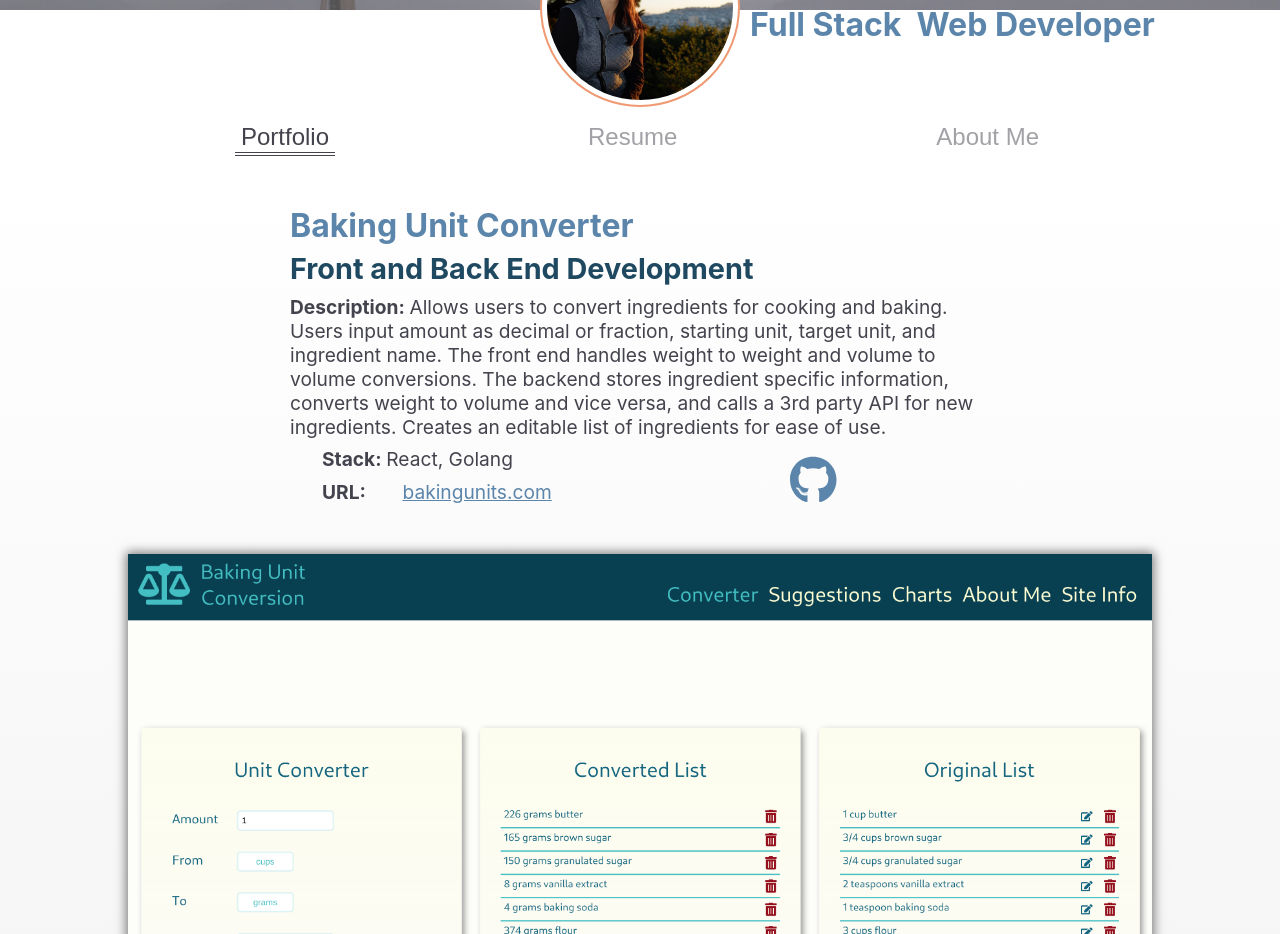
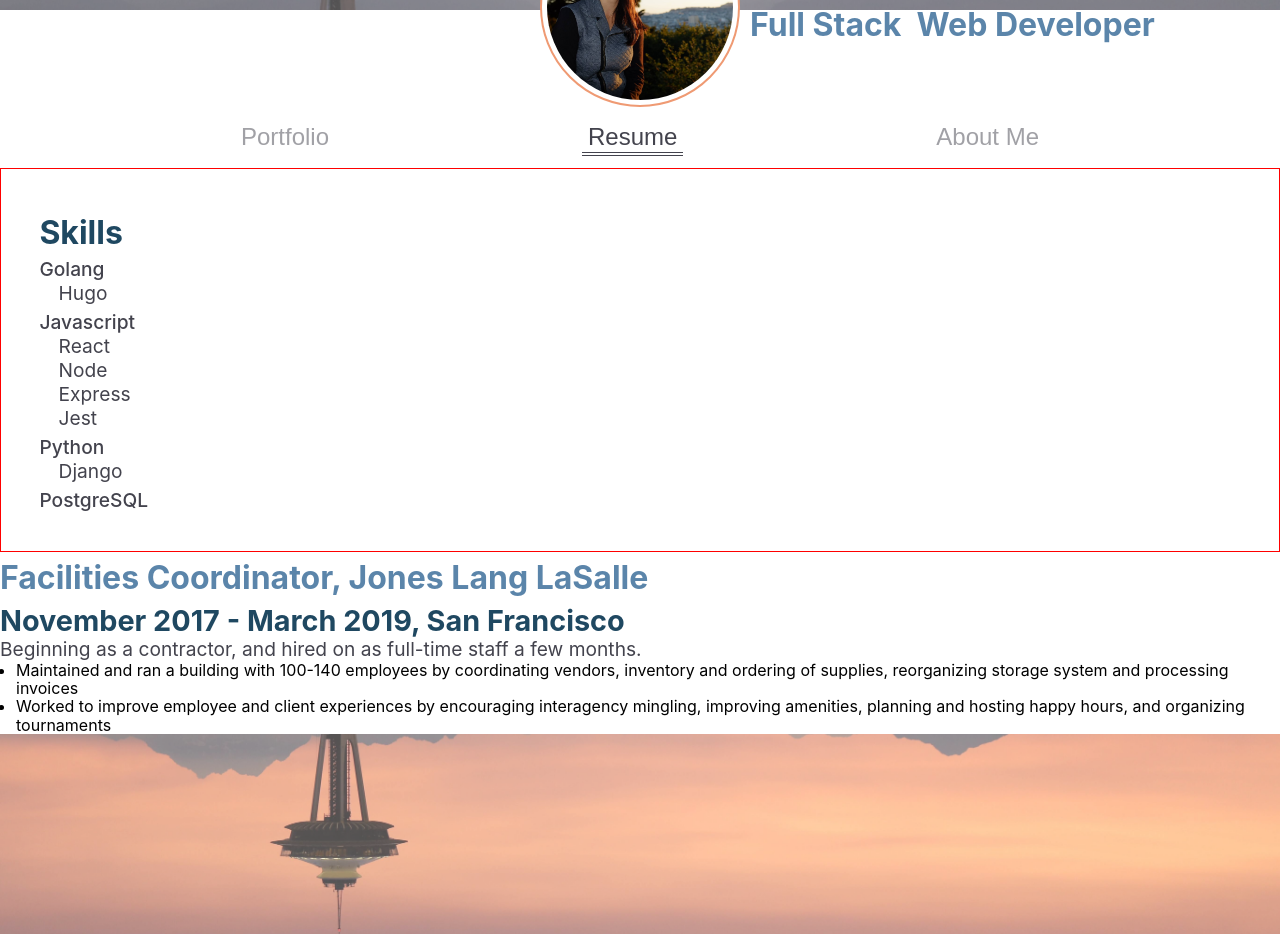
Before and after one commit to shannonyoshi/portfolio, a React (Create React App) app: page / in a window 1280 px wide. Shown: the part 300-1234 px from the top of the page. Built offline with nearby package versions, Linux system fonts and the light colour scheme.

Commit message:
added some styling, destructured some props, worked on skills/exp components

```diff
--- a/src/App.tsx
+++ b/src/App.tsx
@@ -10,8 +10,8 @@
 
 import { PageOpts } from "./types";
 
-const App: FC = () => {
-  const [page, setPage] = useState<PageOpts>("portfolio")
+const App: FC = () :JSX.Element=> {
+  const [page, setPage] = useState<PageOpts>("resume")
   return (
     <div className="App">
       <Header imageBG="seattle(eric-zhang)crop.jpg" altBG="Seattle Skyline" imageMe="../assets/ProfessionalPortrait.JPG" blurb="Hello!" />
--- a/src/components/nav.tsx
+++ b/src/components/nav.tsx
@@ -9,7 +9,7 @@
   page: PageOpts,
 }
 
-const Navigation = ({ setPage, page }: NavProps): JSX.Element => {
+const Navigation:FC<NavProps> = ({ setPage, page }): JSX.Element => {
   return (
     <nav>
       <button className={`nav-btn raise ${page==="portfolio"? "selected": ""}`} onClick={() => setPage("portfolio")}>Portfolio</button>
--- a/src/components/proj.tsx
+++ b/src/components/proj.tsx
@@ -11,7 +11,7 @@
   return (
     <section>
       {/* <h2>Projects</h2> */}
-      {projList.map((proj, index) => <div key={`proj:${proj.id}`}>
+      {projList.map(proj => <div key={`proj:${proj.id}`}>
 
         <Project project={proj} />
       </div>
--- a/src/components/resume.tsx
+++ b/src/components/resume.tsx
@@ -3,10 +3,11 @@
 import { ExpInter, Skill } from "../types"
 import { skillsList, expList } from "../info"
 
+import "../scss/resume.scss"
 
 const Resume: FC = () => {
   return (
-    <div>
+    <div className="resume-wrapper">
       <Skills />
       {expList.map(exp =>
         <Experience exp={exp} key={`exp-${exp.id}`} />
@@ -22,26 +23,24 @@
 const Experience: FC<ExpProps> = ({ exp: { id, role, company, location, time, text, bullets } }): JSX.Element => {
   console.log('exp')
   return (
-    <div>
-      <p>{role}, {company}, {location}</p>
-      <p>{time}</p>
+    <div className="exp-wrapper">
+      <h3>{role}, {company}</h3>
+      <h4>{time}, {location}</h4>
       <p>{text}</p>
-      <ul>{bullets.map((point, index) => <li key={`${id}, ${index}`}>{point}</li>)}</ul>
+      <ul className="exp-list">{bullets.map((point, index) => <li className="exp-item" key={`${id}, ${index}`}>{point}</li>)}</ul>
     </div>
   )
 }
 
 const Skills: FC = (): JSX.Element => {
-  console.log('skillsList', skillsList)
   return <div className="skills-wrapper">
-    <h4>Skills</h4>
-    <ul>
+    <h3 className="skills-heading">Skills</h3>
+    <ul className="main-list">
       {skillsList.map((skill: Skill, index: number) =>
-        <li key={`skill-${index}`}>{skill.main}
-          <ul>
-
-            {skill.sub.map((sub, i) =>
-              <li key={`skill-${skill} ${i}`}>{sub}</li>)}
+        <li className="main-item" key={`skill-${index}`}>{skill.main}
+          <ul className="sub-list">
+            {skill.sub.length > 0 ? skill.sub.map((sub, i) =>
+              <li  className="sub-item" key={`skill-${skill} ${i}`}>{sub}</li>) : ""}
           </ul>
         </li>
       )}
--- a/src/info.tsx
+++ b/src/info.tsx
@@ -60,6 +60,6 @@
 }, {
   main: "Python", sub: ["Django"]
 }, {
-  main: "PostgreSQL", sub: [""]
+  main: "PostgreSQL", sub: []
 }
 ]
--- a/src/scss/index.scss
+++ b/src/scss/index.scss
@@ -134,7 +134,7 @@
 h1,
 h2,
 h3 {
-  margin-top:.25em;
+  margin-top: 0.25em;
   color: color(sub-heading);
   font-weight: bold;
 }
@@ -194,9 +194,9 @@
   @include tablet {
     font-size: 1.2em;
   }
-  // @include phone {
-  //   font-size: 1.2em;
-  // }
+  @include phone {
+    font-size: 1.1em;
+  }
 }
 h5 {
   font-size: 1.6em;
@@ -206,12 +206,9 @@
   @include small-screen {
     font-size: 1.2em;
   }
-  // @include tablet {
-  //   font-size: 1.2em;
-  // }
-  // @include phone{
-  //   font-size:1.2em
-  // }
+  @include tablet {
+    font-size: 1.1em;
+  }
 }
 
 h4,
@@ -219,16 +216,11 @@
 h6 {
   color: color(heading-l);
   font-weight: bolder;
-  margin-top:.25em;
+  margin-top: 0.25em;
 }
 p {
-  font-size: 1.2em;
-  line-height: 1.25;
-  // max-width: 80ch;
   color: color(grey);
-  @include phone{
-    font-size:1em;
-  }
+  @include small-text;
 }
 .label {
   font-weight: bold;
--- /dev/null
+++ b/src/scss/resume.scss
@@ -0,0 +1,34 @@
+@import "variables";
+
+.resume-wrapper {
+
+  .skills-wrapper {
+    padding: 3%;
+    width: auto;
+    border: 1px solid red;
+    .skills-heading{
+      color:color(heading-l)
+    }
+    ul {
+      list-style-type: none;
+    }
+    .main-item {
+      margin-top: 5px;
+      color:color(grey);
+      @include small-text;
+      font-weight: 550;
+    }
+    .sub-list {
+      text-indent: 1em;
+      font-weight:400;
+    }
+  }
+  .exp-wrapper{
+
+    .exp-item{
+      list-style-type: disc;
+      display: list-item;
+      margin-left:1em;
+    }
+  }
+}
--- a/src/scss/variables.scss
+++ b/src/scss/variables.scss
@@ -62,7 +62,17 @@
 @mixin fade-bg{
   background-image: linear-gradient(color(white), color(grey-white))
   // background-image: linear-gradient(color(grey-white), color(white))
+}
 
+@mixin small-text{
+  font-size: 1.2em;
+  line-height: 1.25;
+  @include tablet{
+    font-size:1.1em;
+  }
+  @include phone{
+    font-size:1em;
+  }
 }
 
 @mixin page-width{
```
